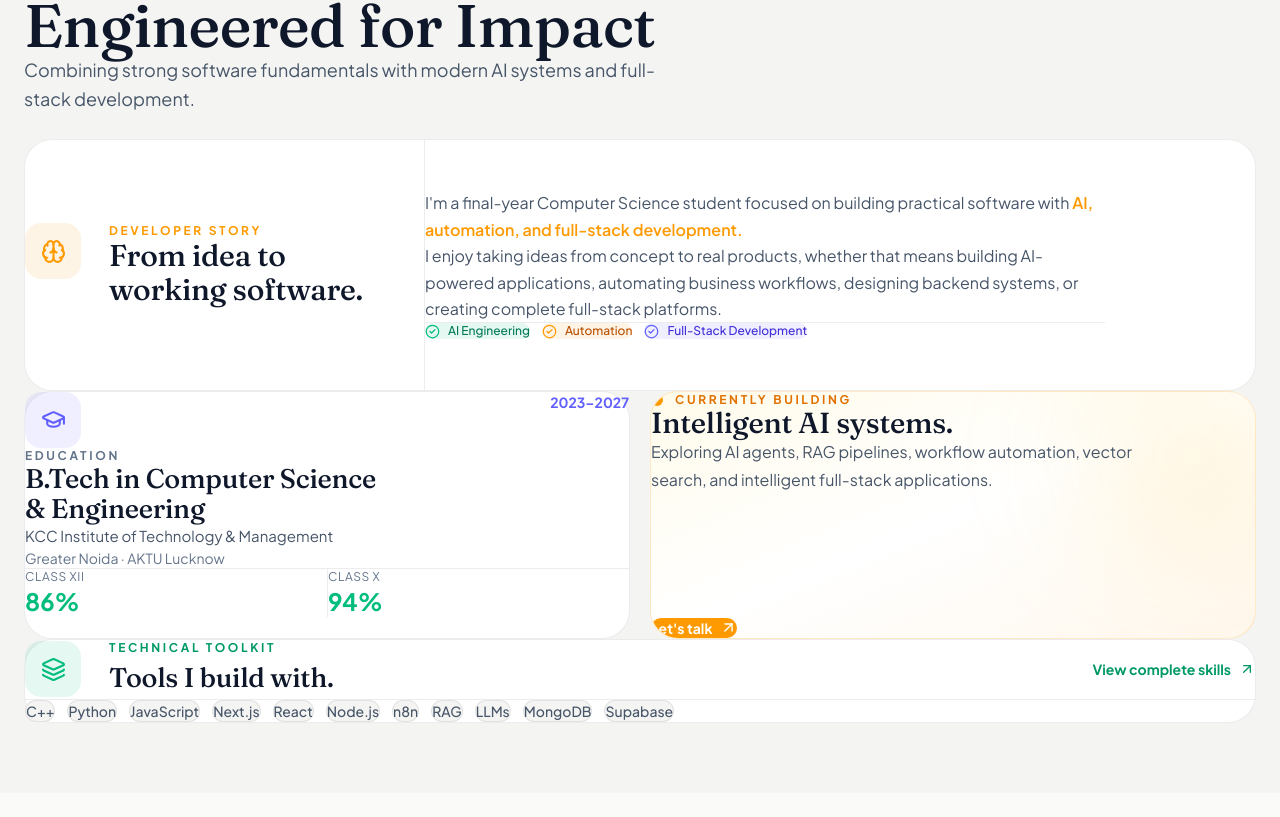
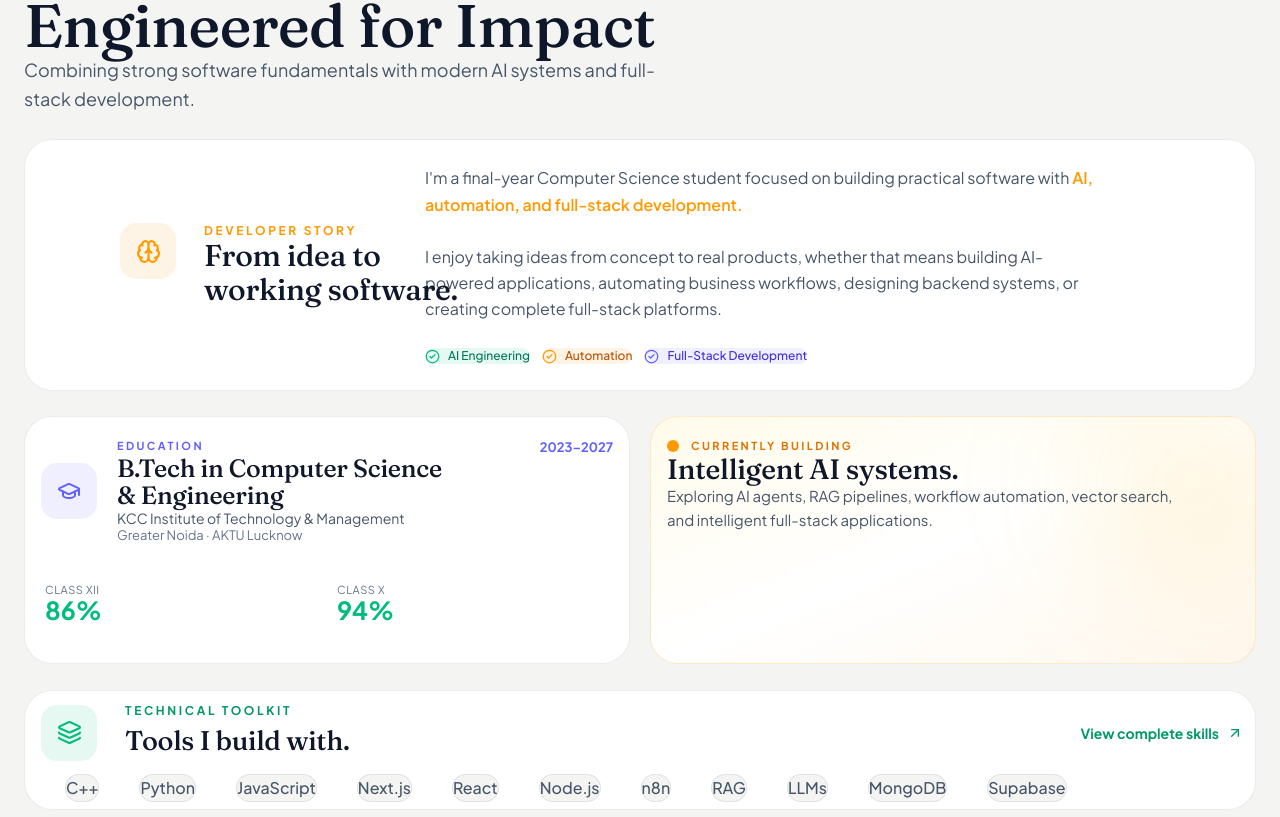
Before and after one commit to owais-usmani-017/Port-Folio, a Next.js app: page / in a window 1280 px wide. Shown: the part 883-1700 px from the top of the page. Built offline with nearby package versions, Linux system fonts and the light colour scheme.

Commit message:
hero section minor changes and about section completely fixed

```diff
--- a/src/components/sections/About.tsx
+++ b/src/components/sections/About.tsx
@@ -81,8 +81,8 @@ export default function About() {
         >
           <div className="grid h-full lg:grid-cols-[400px_1fr]">
             {/* Left: Developer Profile */}
-            <div className="flex h-full items-center border-r border-[var(--border)] pr-10">
-              <div className="flex items-start gap-7">
+            <div className="flex h-full items-center border-[var(--border)] pr-10">
+              <div className="flex absolute  left-30 items-start gap-7">
                 {/* Icon */}
                 <div className="flex h-14 w-14 shrink-0 items-center justify-center rounded-2xl bg-amber-500/10 text-amber-500">
                   <Brain size={25} />
@@ -113,6 +113,7 @@ export default function About() {
                     AI, automation, and full-stack development.
                   </span>
                 </p>
+                <br />
 
                 <p className="mt-4 text-base leading-[1.65] text-[var(--secondary)]">
                   I enjoy taking ideas from concept to real products, whether
@@ -120,9 +121,10 @@ export default function About() {
                   business workflows, designing backend systems, or creating
                   complete full-stack platforms.
                 </p>
+                <br />
 
                 {/* Focus pills */}
-                <div className="mt-4 flex flex-wrap gap-3 border-t border-[var(--border)] pt-4">
+                <div className="mt-4 flex flex-wrap gap-3 border-[var(--border)] pt-4">
                   {focusAreas.map((area) => (
                     <span
                       key={area.label}
@@ -141,111 +143,128 @@ export default function About() {
           </div>
         </motion.article>
 
+        <br />
+
         {/* Education + Current Focus */}
         <div className="mt-5 grid gap-5 lg:grid-cols-2">
-          {/* Education */}
+          {/* ================= EDUCATION ================= */}
           <motion.article
             {...reveal}
             transition={{ duration: 0.7, delay: 0.08 }}
-            className="h-[248px] rounded-[28px] border border-[var(--border)] bg-white px-9 py-7"
+            className="h-[248px] rounded-[28px] border border-[var(--border)] bg-white px-6 py-6"
           >
-            <div className="flex items-start justify-between gap-6">
-              <div className="flex h-14 w-14 items-center justify-center rounded-2xl bg-indigo-500/10 text-indigo-500">
-                <GraduationCap size={25} />
+            <div className="relative h-full">
+              {/* Main Education Content */}
+              <div className=" top-3 flex absolute left-4 top-5 items-center gap-5">
+                {/* Icon */}
+                <div className="flex h-14 w-14 items-center left-2 justify-center rounded-2xl bg-indigo-500/10 text-indigo-500">
+                  <GraduationCap size={24} />
                 </div>
 
-              <span className="pt-2 text-sm font-bold text-indigo-500">
-                2023–2027
-              </span>
-            </div>
-
-            <div className="mt-5">
-              <p className="text-xs font-bold uppercase tracking-[0.22em] text-[var(--foreground-muted)]">
+                {/* Education Text */}
+                <div className=" pt-2.5">
+                  <p className="text-[11px] font-bold uppercase tracking-[0.22em] text-indigo-500">
                     Education
                   </p>
 
-              <h3 className="font-display mt-4 max-w-[470px] text-[27px] font-medium leading-[1.12] text-[var(--primary)]">
+                  <h3 className="font-display mt-2 max-w-[390px] text-[25px] font-medium leading-[1.08] text-[var(--primary)]">
                     B.Tech in Computer Science
                     <br />& Engineering
                   </h3>
 
-              <p className="mt-3 text-[15px] text-[var(--secondary)]">
+                  <p className="mt-2 text-[14px] leading-[1.3] text-[var(--secondary)]">
                     KCC Institute of Technology & Management
                   </p>
 
-              <p className="mt-1 text-sm text-[var(--foreground-muted)]">
+                  <p className="mt-1 text-[13px] leading-[1.3] text-[var(--foreground-muted)]">
                     Greater Noida · AKTU Lucknow
                   </p>
                 </div>
+              </div>
 
-            <div className="mt-4 grid grid-cols-2 border-t border-[var(--border)] pt-3">
+              {/* Year */}
+              <span className="absolute right-4 top-5 text-[13px] font-bold text-indigo-500">
+                2023–2027
+              </span>
+
+              {/* Scores */}
+              <div className="absolute bottom-10 left-5 right-0 grid grid-cols-2 border-[var(--border)] pt-3">
                 <div>
-                <p className="text-xs uppercase tracking-wider text-[var(--foreground-muted)]">
+                  <p className="text-[11px] uppercase tracking-wider text-[var(--foreground-muted)]">
                     Class XII
                   </p>
 
-                <p className="mt-2 text-2xl font-bold text-emerald-500">86%</p>
+                  <p className="mt-1 text-[25px] font-bold leading-none text-emerald-500">
+                    86%
+                  </p>
                 </div>
 
-              <div className="border-l border-[var(--border)] pl-8">
-                <p className="text-xs uppercase tracking-wider text-[var(--foreground-muted)]">
+                <div className=" border-[var(--border)] pl-8">
+                  <p className="text-[11px] uppercase tracking-wider text-[var(--foreground-muted)]">
                     Class X
                   </p>
 
-                <p className="mt-2 text-2xl font-bold text-emerald-500">94%</p>
+                  <p className="mt-1 text-[25px] font-bold leading-none text-emerald-500">
+                    94%
+                  </p>
+                </div>
               </div>
             </div>
           </motion.article>
 
-          {/* Current Focus */}
+          {/* ================= CURRENTLY BUILDING ================= */}
           <motion.article
             {...reveal}
             transition={{ duration: 0.7, delay: 0.16 }}
-            className="relative h-[248px] overflow-hidden rounded-[28px] border border-amber-500/20 bg-gradient-to-br from-amber-50 via-white to-orange-50 px-9 py-7"
+            className="relative h-[248px] overflow-hidden rounded-[28px] border border-amber-500/20 bg-gradient-to-br from-amber-50 via-white to-orange-50 px-6 py-6"
           >
+            {/* Background Glow */}
             <div className="absolute -right-12 -top-12 h-56 w-56 rounded-full bg-amber-400/10 blur-3xl" />
 
-            <div className="relative flex h-full flex-col justify-between">
-              <div>
+            <div className="relative h-full absolute top-5 left-4 ">
+              {/* Label */}
               <div className="flex items-center gap-3">
-                  <span className="relative flex h-3 w-3">
+                <span className="relative flex h-3 w-3 shrink-0">
                   <span className="absolute h-full w-full animate-ping rounded-full bg-amber-400 opacity-70" />
                   <span className="relative h-3 w-3 rounded-full bg-amber-500" />
                 </span>
 
-                  <span className="text-xs font-bold uppercase tracking-[0.22em] text-amber-600">
+                <span className="text-[11px] font-bold uppercase tracking-[0.22em] text-amber-600">
                   Currently Building
                 </span>
               </div>
 
-                <h3 className="font-display mt-5 text-[29px] font-medium leading-[1.05] text-[var(--primary)]">
+              {/* Heading */}
+              <h3 className="font-display mt-3 text-[28px] font-medium leading-[1.05] text-[var(--primary)]">
                 Intelligent AI systems.
               </h3>
 
-                <p className="mt-5 max-w-[500px] text-base leading-[1.7] text-[var(--secondary)]">
-                  Exploring AI agents, RAG pipelines, workflow automation,
-                  vector search, and intelligent full-stack applications.
+              {/* Description */}
+              <p className="mt-3 max-w-[510px] text-[15px] leading-[1.55] text-[var(--secondary)]">
+                Exploring AI agents, RAG pipelines, workflow automation, vector
+                search, and intelligent full-stack applications.
               </p>
-              </div>
 
+              {/* Button */}
               <a
                 href="#contact"
-                className="inline-flex w-fit items-center gap-2 rounded-xl bg-amber-500 px-5 py-3 text-sm font-bold text-white transition-all duration-300 hover:-translate-y-1 hover:bg-orange-500 hover:shadow-lg hover:shadow-amber-500/20"
+                className="bg-black absolute bottom-0 left-0 inline-flex items-center gap-2 rounded-xl bg-amber-500 px-5 py-2.5 text-sm font-bold text-white transition-all duration-300 hover:-translate-y-1 hover:bg-orange-500 hover:shadow-lg hover:shadow-amber-500/20"
               >
                 Let&apos;s talk
-                <ArrowUpRight size={17} />
+                <ArrowUpRight size={16} />
               </a>
             </div>
           </motion.article>
         </div>
+        <br />
 
         {/* Tech Stack */}
         <motion.article
           {...reveal}
           transition={{ duration: 0.7, delay: 0.24 }}
-          className="mt-5 rounded-[28px] border border-[var(--border)] bg-white px-9 py-6"
+          className="mt-5 relative rounded-[28px] border border-[var(--border)] bg-white px-9 py-6 min-h-[120px]"
         >
-          <div className="flex items-center justify-between gap-8">
+          <div className="flex top-3 left-4 relative items-center justify-between gap-8">
             <div className="flex items-center gap-7">
               <div className="flex h-14 w-14 shrink-0 items-center justify-center rounded-2xl bg-emerald-500/10 text-emerald-500">
                 <Layers size={25} />
@@ -264,18 +283,18 @@ export default function About() {
 
             <a
               href="#skills"
-              className="inline-flex items-center gap-2 text-sm font-bold text-emerald-600 transition-transform duration-200 hover:translate-x-1"
+              className="inline-flex items-center gap-2 text-sm font-bold right-7 absolute text-emerald-600 transition-transform duration-200 hover:translate-x-1"
             >
               View complete skills
               <ArrowUpRight size={16} />
             </a>
           </div>
 
-          <div className="mt-4 flex flex-wrap gap-3 border-t border-[var(--border)] pt-4">
+          <div className="mt-4 left-6 flex flex-wrap gap-10 border-[var(--border)] pt-4">
             {techStack.map((technology) => (
               <span
                 key={technology}
-                className="rounded-full border border-[var(--border)] bg-[var(--section-bg)] px-5 py-2 text-sm font-medium text-[var(--secondary)] transition-all duration-200 hover:-translate-y-1 hover:border-amber-400 hover:text-amber-500"
+                className="  rounded-full border top-6 relative border-[var(--border)] bg-[var(--section-bg)] left-10 px-[80px] py-[40px] text-md font-medium text-[var(--secondary)] transition-all duration-200 hover:-translate-y-1 hover:border-amber-400 hover:text-amber-500"
               >
                 {technology}
               </span>
--- a/src/components/sections/Hero.tsx
+++ b/src/components/sections/Hero.tsx
@@ -33,7 +33,7 @@ export default function Hero() {
           >
             {/* Status Pill */}
             <div className="mb-12 inline-flex flex-wrap items-center gap-3">
-              <span className="inline-flex items-center gap-2 rounded-full border border-amber-500/30 bg-amber-500/10 px-3.5 py-1.5 text-xs font-semibold text-amber-600 dark:text-amber-400 backdrop-blur-md">
+              <span className="inline-flex  items-center gap-2 rounded-full border border-amber-500/30 bg-amber-500/10 px-3.5 py-1.5 text-xs font-semibold text-amber-600 dark:text-amber-400 backdrop-blur-md">
                 <Sparkles
                   size={14}
                   className="animate-spin text-amber-500"
@@ -150,7 +150,7 @@ export default function Hero() {
                     sizes="(max-width: 640px) 340px, 420px"
                     className="object-cover object-top transition-transform duration-700 hover:scale-105"
                   />
-                  <div className="absolute inset-0 bg-gradient-to-t from-[var(--card-bg)]/80 via-transparent to-transparent pointer-events-none" />
+                  <div className="absolute inset-0 bg-gradient-to-t from-[var(--card-bg)]/30 via-transparent to-transparent pointer-events-none" />
 
                   {/* Inside Photo Overlay Pill */}
                 </div>
```
Lines whose indentation alone changed are shown as unchanged.
